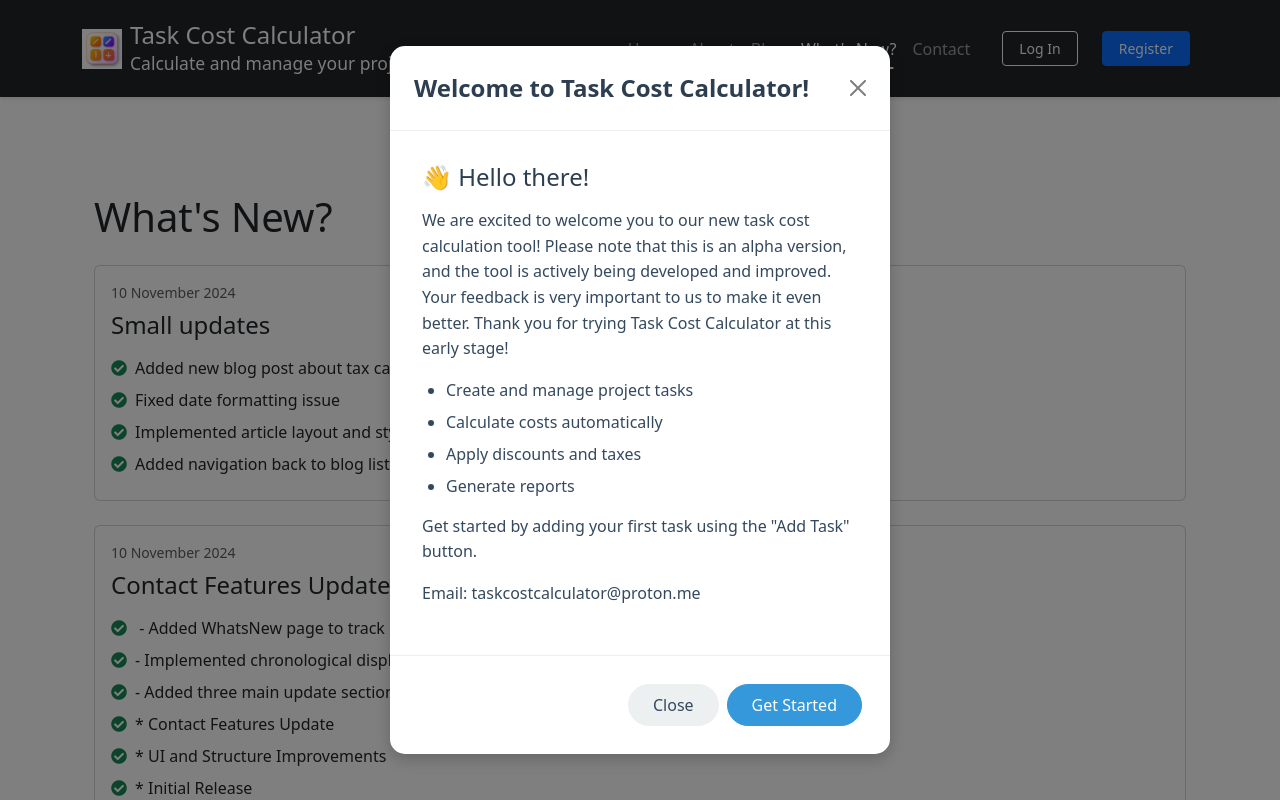
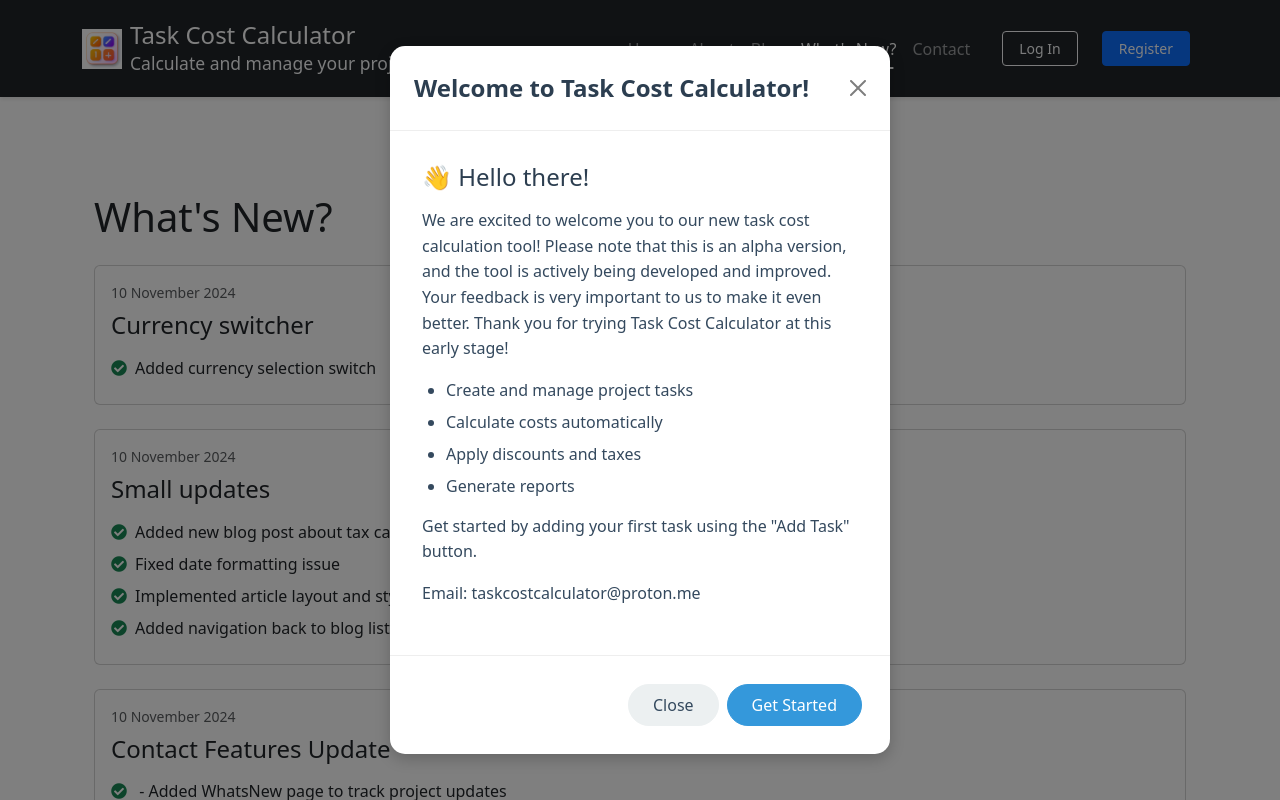
Before and after one commit to mido1983/Task-Cost-Calculator-Next, a Next.js app: page /whats-new in a window 1280 px wide. Shown: the top 800 px of the page. Built offline with nearby package versions, Linux system fonts and the light colour scheme; no server answers.

Commit message:
Added currency selection switch

```diff
--- a/pages/whats-new.js
+++ b/pages/whats-new.js
@@ -4,6 +4,14 @@ import Layout from '../components/Layout';
 export default function WhatsNew() {
 
     const updates = [
+
+    {
+        date: '10 November 2024',
+            title: 'Currency switcher',
+            features: [
+            'Added currency selection switch'
+        ]
+    },
         {
             date: '10 November 2024',
             title: 'Small updates',
```
